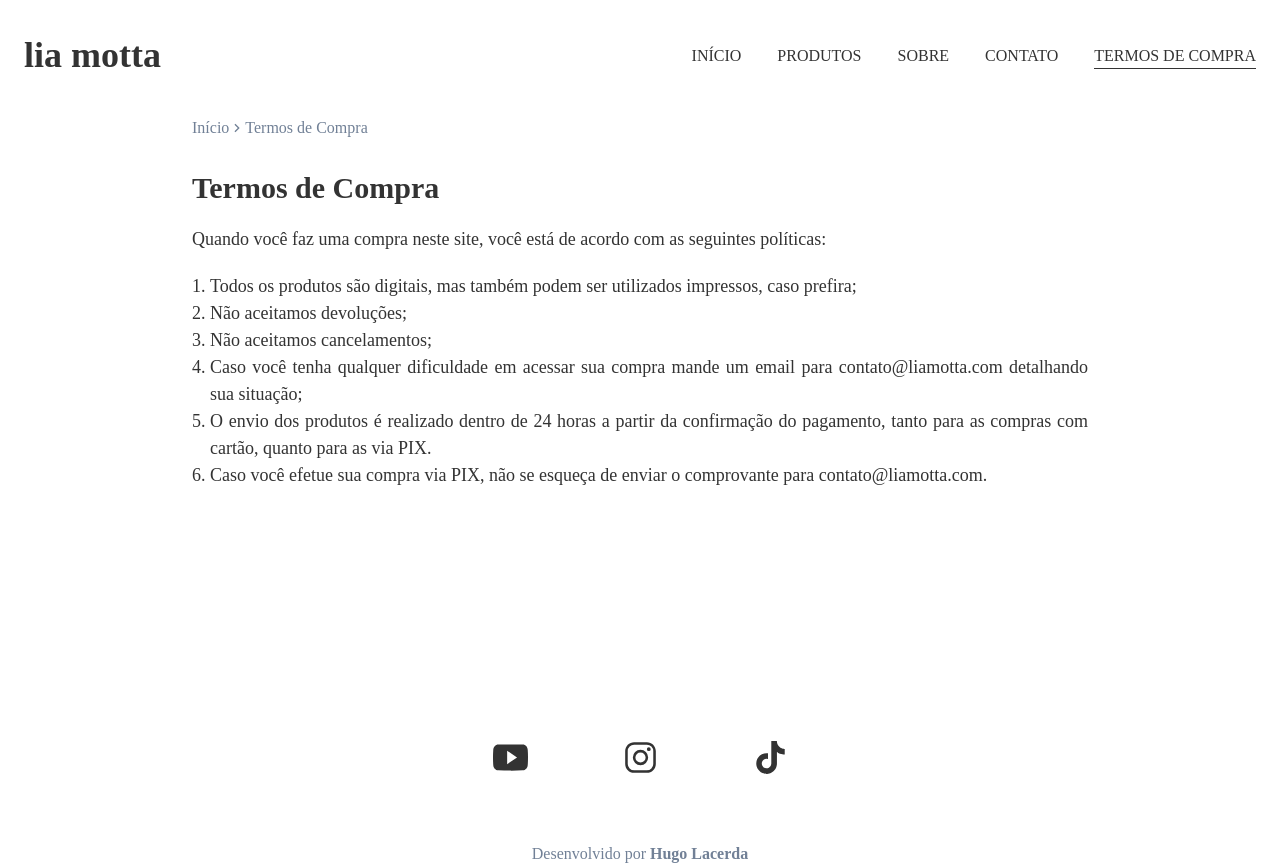
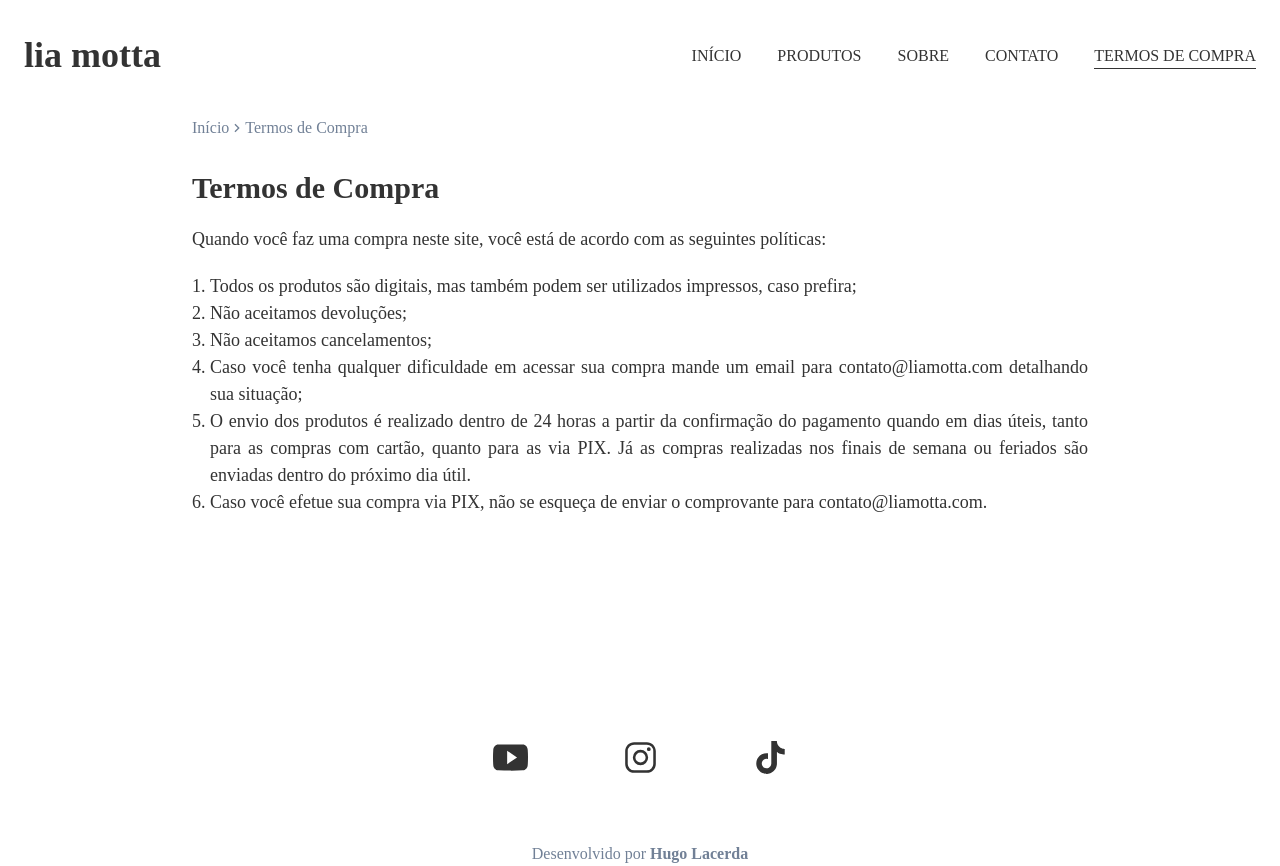
Before and after one commit to hugolacerdar/lia_motta_website, a Next.js app: page /termos in a window 1280 px wide. Built offline with nearby package versions, Linux system fonts and the light colour scheme; a web font is replaced by a local one.

Commit message:
Update purchase terms

```diff
--- a/src/pages/termos.tsx
+++ b/src/pages/termos.tsx
@@ -50,8 +50,10 @@ export default function TermsPage() {
           </ListItem>
           <ListItem>
             O envio dos produtos é realizado dentro de 24 horas a partir da
-            confirmação do pagamento, tanto para as compras com cartão, quanto
-            para as via PIX.
+            confirmação do pagamento quando em dias úteis, tanto para as compras
+            com cartão, quanto para as via PIX. Já as compras realizadas nos
+            finais de semana ou feriados são enviadas dentro do próximo dia
+            útil.
           </ListItem>
           <ListItem>
             Caso você efetue sua compra via PIX, não se esqueça de enviar o
```
